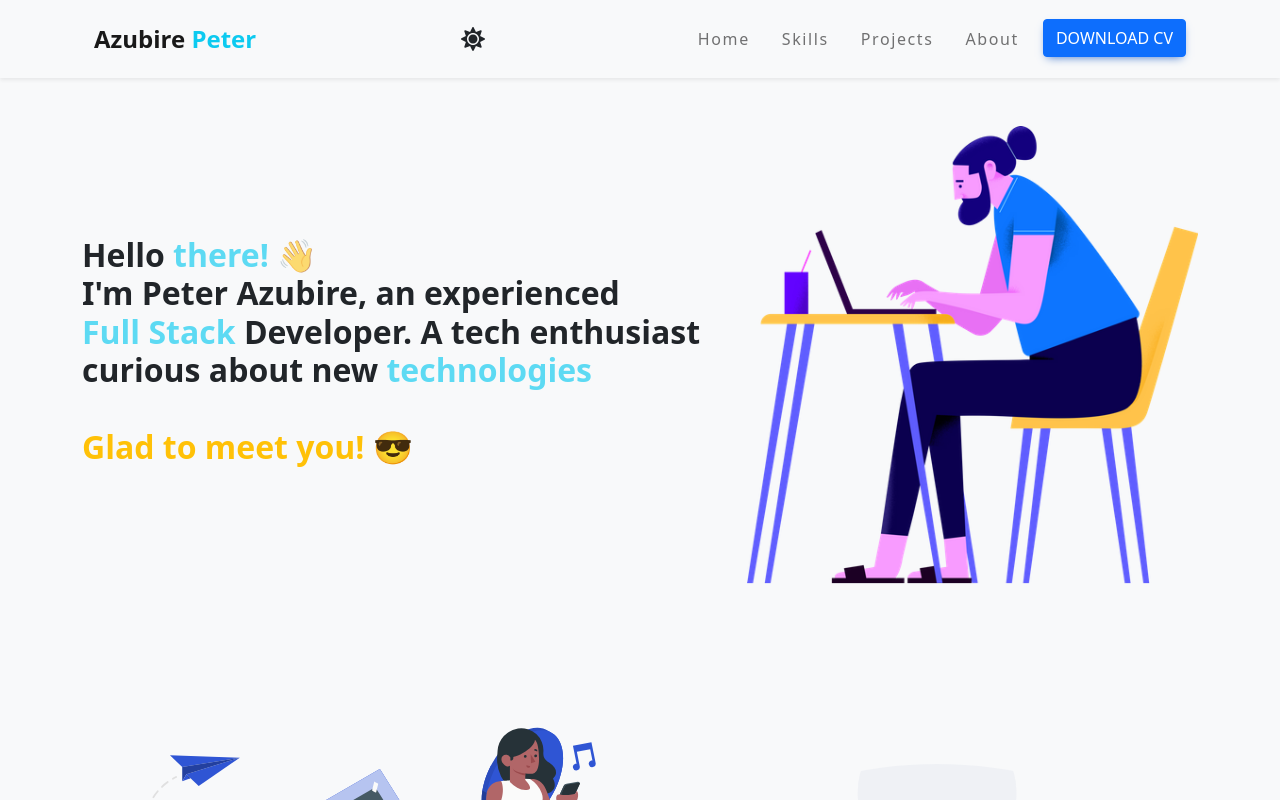
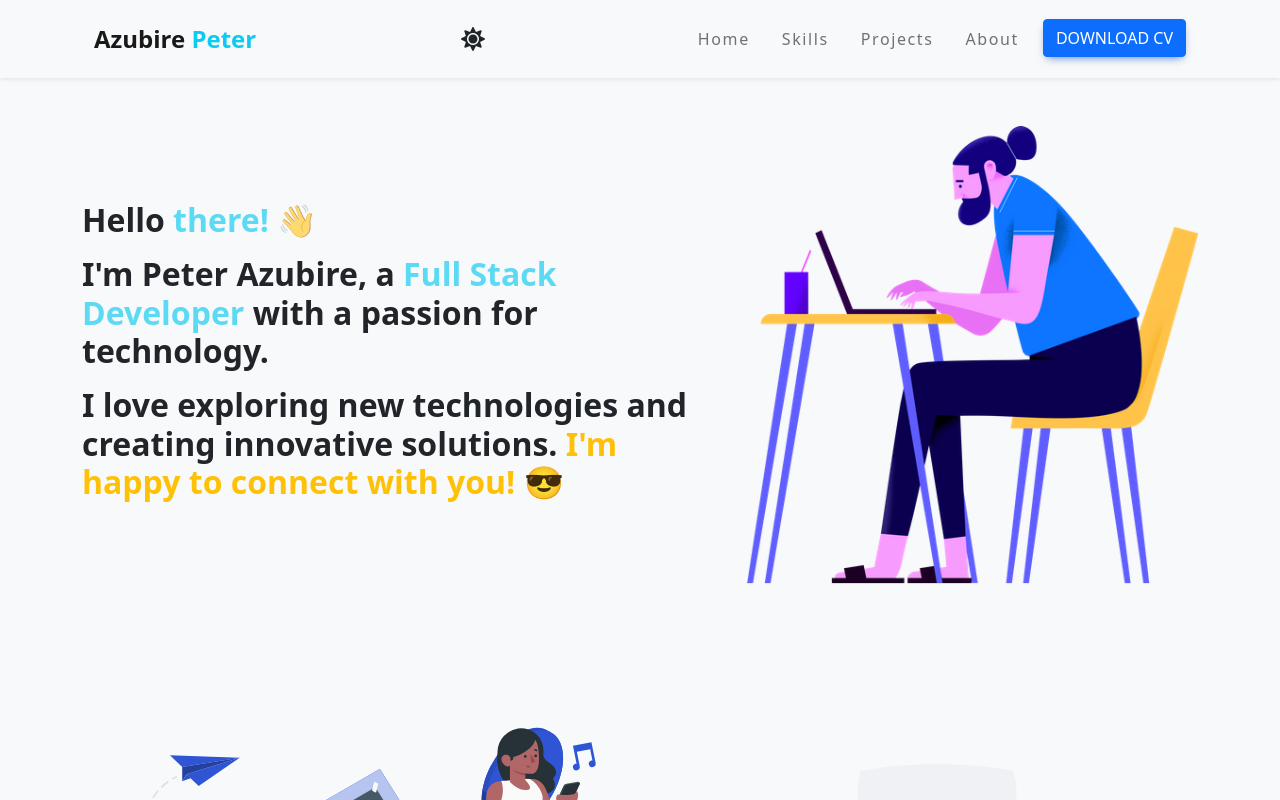
Before and after one commit to Azubire/azubire.github.io, a React (Create React App) app: page / in a window 1280 px wide. Shown: the top 800 px of the page. Built offline with nearby package versions, Linux system fonts and the light colour scheme.

Commit message:
refactor: update hero text

```diff
--- a/src/App.js
+++ b/src/App.js
@@ -1,5 +1,10 @@
 import { useState, useEffect } from "react";
-import { BrowserRouter as Router, Routes, Route, Outlet } from "react-router-dom";
+import {
+  BrowserRouter as Router,
+  Routes,
+  Route,
+  Outlet,
+} from "react-router-dom";
 import "./assets/css/App.css";
 import "mdb-react-ui-kit/dist/css/mdb.min.css";
 import "bootstrap/dist/css/bootstrap.min.css";
@@ -348,9 +353,9 @@ const App = () => {
   const [isDarkMode, setIsDarkMode] = useState(false);
   const [projectList] = useState(projects);
 
-  var dark;
-  const boolean = localStorage.getItem("isDarkMode");
-  if (boolean === "true") {
+  let dark;
+  const isDark = localStorage.getItem("isDarkMode");
+  if (isDark === "true") {
     dark = true;
   } else {
     dark = false;
@@ -364,8 +369,6 @@ const App = () => {
     <Router>
       <Routes>
         <Route
-          path="/"
-          exact
           element={
             <Layout setIsDarkMode={setIsDarkMode} isDarkMode={isDarkMode}>
               <Outlet />
@@ -378,8 +381,16 @@ const App = () => {
             element={<ProjectDetails projectList={projectList} />}
           />
         </Route>
-        <Route path="/my-cv" element={<Cv />} />
-        <Route path="*" element={<h1>404</h1>} />
+        <Route path="/cv" element={<Cv />} />
+        <Route
+          path="*"
+          element={
+            <div className="d-flex flex-column justify-content-center vh-100 align-items-center">
+              <h1>404</h1>
+              <p className="">Page not found</p>
+            </div>
+          }
+        />
       </Routes>
     </Router>
   );
--- a/src/pages/Hero.js
+++ b/src/pages/Hero.js
@@ -8,19 +8,21 @@ const Hero = (params) => {
         <Row>
           <Col className=" col-12 col-md-7 pt-5 d-flex justify-content-center align-items-center">
             <h2 className="hero-text text-sm-start py-sm-0 py-3 text-center ">
-              Hello{" "}
-              <span className="span-text text-info">there! &#x1F44B;</span>
+              <div className="pb-3">
+                Hello{" "}
+                <span className=" span-text text-info ">there! &#x1F44B;</span>
+              </div>
+              I'm Peter Azubire, a{" "}
+              <span className="span-text text-info">Full Stack Developer</span>{" "}
+              with a passion for technology.
               <br />
-              I'm <span className="span-name">Peter Azubire,</span> an
-              experienced <br />
-              <span className="span-text text-info"> Full Stack </span>
-              Developer. A tech enthusiast curious about new{" "}
-              <span className="span-text text-info">technologies</span>
-              <br />
-              <br />
-              <span className="span-text-greeth text-warning">
-                Glad to meet you! &#x1F60E;
-              </span>
+              <div className="pt-3 ">
+                I love exploring new technologies and creating innovative
+                solutions.{" "}
+                <span className="span-text-greeth text-warning">
+                  I'm happy to connect with you! &#x1F60E;
+                </span>
+              </div>
             </h2>
           </Col>
           <Col className=" col-12 col-md-5 pt-5 hover-zoom">
```
